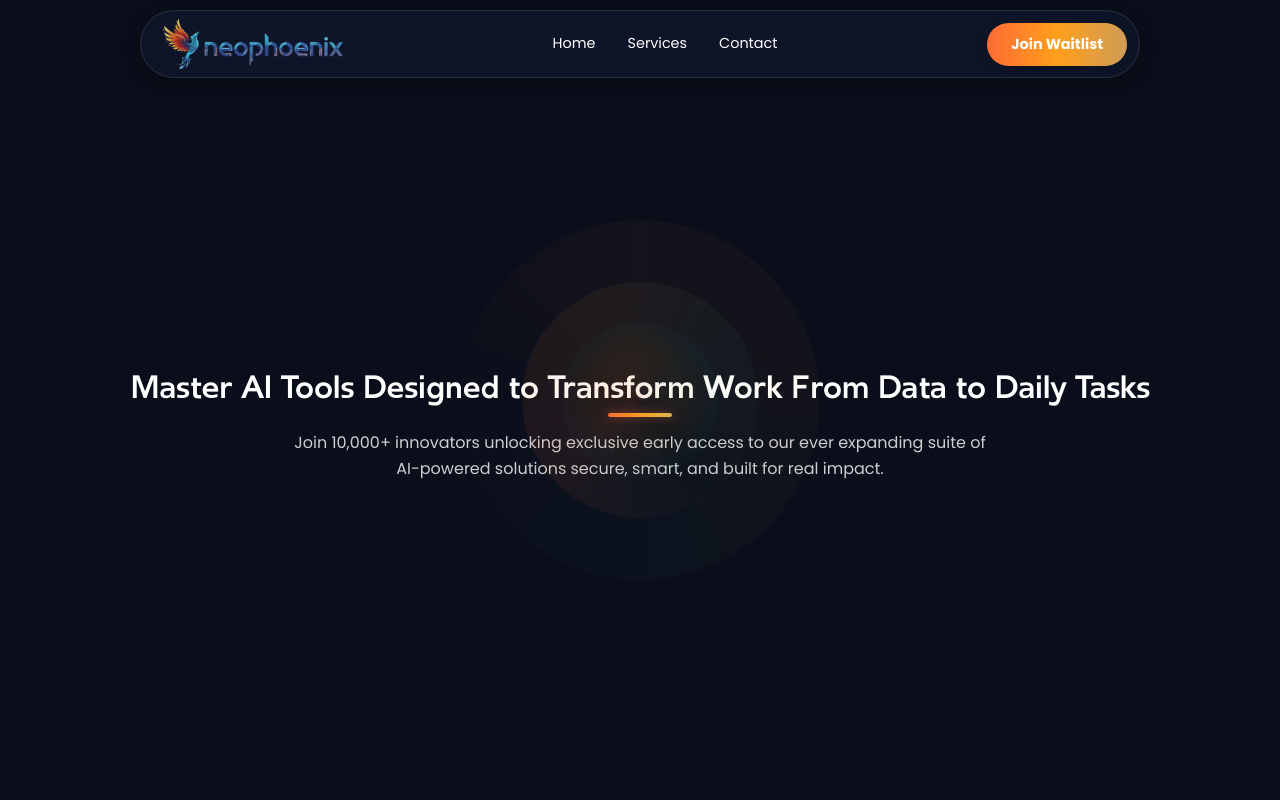
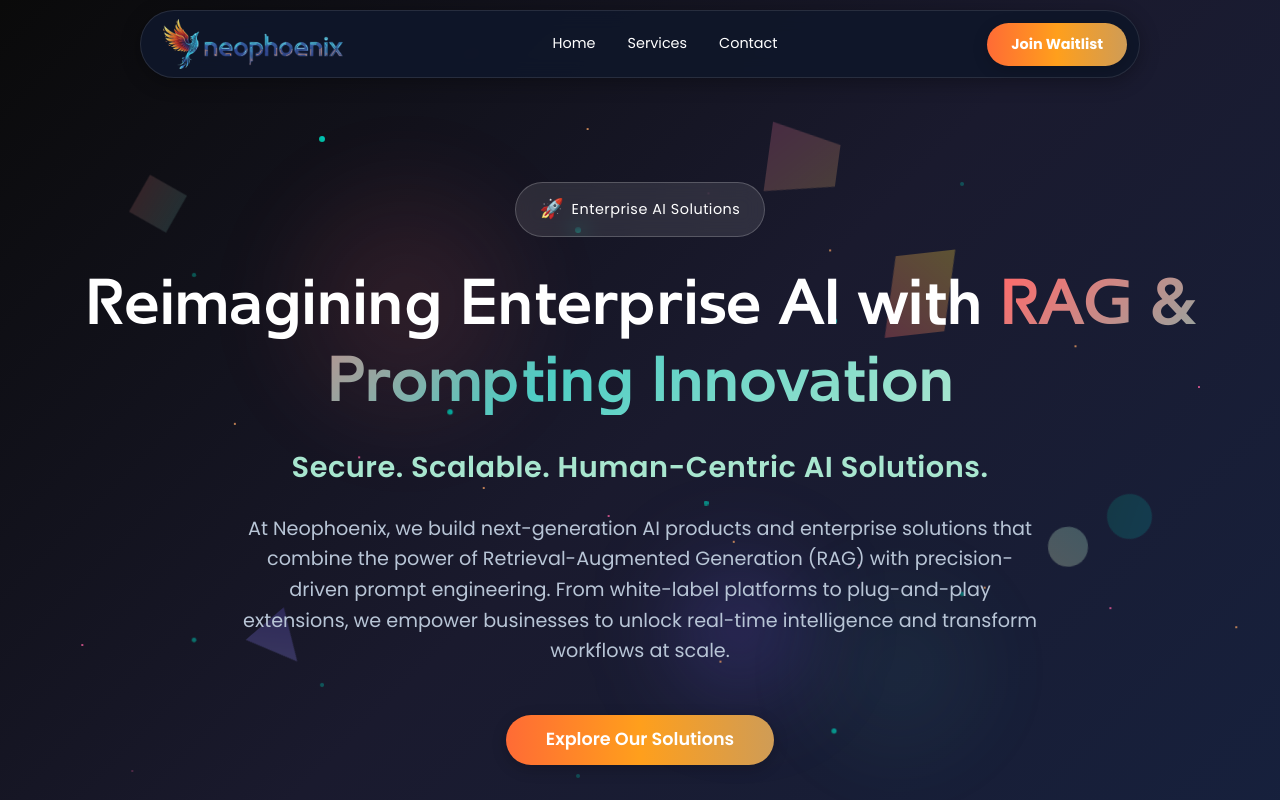
Before and after one commit to dhavalinventam/neophoenix-web, a Next.js app: page / in a window 1280 px wide. Shown: the top 800 px of the page. Built offline with nearby package versions, Linux system fonts and the light colour scheme.

Commit message:
update ui off the hero banner sec

```diff
--- a/src/components/pages/Landing/hero-section/HeroSection.module.scss
+++ b/src/components/pages/Landing/hero-section/HeroSection.module.scss
@@ -2,22 +2,19 @@
 @import '../../../../styles/mixins';
 
 .heroSection {
-  // background: $gradient-background;
   position: relative;
-  background: $bg-dark-primary; // Single solid background
+  background: linear-gradient(135deg, #0a0a0a 0%, #1a1a2e 50%, #16213e 100%);
   min-height: 100vh;
   display: flex;
   align-items: center;
-  flex-direction: column;
   justify-content: center;
   overflow: hidden;
   z-index: 1;
   font-family: $font-primary;
-  // cursor: none;
 }
 
-// Phoenix Rising Effect
-.phoenixRising {
+// Smart Background Animation
+.backgroundAnimation {
   position: absolute;
   top: 0;
   left: 0;
@@ -27,197 +24,357 @@
   z-index: 1;
 }
 
-.phoenixGlow {
+// Floating Geometric Shapes
+.floatingShapes {
   position: absolute;
-  top: 50%;
-  left: 50%;
-  transform: translate(-50%, -50%);
-  width: 150px;
-  height: 150px;
-  background: radial-gradient(circle,
-      $phoenix-orange-medium 0%,
-      $phoenix-gold-medium 40%,
-      $phoenix-cyan-medium 70%,
-      transparent 100%);
+  width: 100%;
+  height: 100%;
+}
+
+.shape {
+  position: absolute;
+  opacity: 0.1;
+  animation: floatShape 10s ease-in-out infinite;
+
+  &.shape1 {
+    top: 20%;
+    left: 10%;
+    width: 60px;
+    height: 60px;
+    background: linear-gradient(45deg, #ff6b6b, #4ecdc4);
+    clip-path: polygon(50% 0%, 100% 50%, 50% 100%, 0% 50%);
+  }
+
+  &.shape2 {
+    top: 60%;
+    right: 15%;
+    width: 40px;
+    height: 40px;
+    background: linear-gradient(45deg, #a8e6cf, #dcedc1);
     border-radius: 50%;
-  animation: phoenixGlow 8s $ease-in-out infinite;
+  }
 
-  @keyframes phoenixGlow {
-    0%, 100% {
-      opacity: 0.2;
-      transform: translate(-50%, -50%) scale(1);
+  &.shape3 {
+    top: 30%;
+    right: 25%;
+    width: 80px;
+    height: 80px;
+    background: linear-gradient(45deg, #ffd93d, #ff6b6b);
+    clip-path: polygon(25% 0%, 100% 0%, 75% 100%, 0% 100%);
   }
-    50% {
-      opacity: 0.5;
-      transform: translate(-50%, -50%) scale(1.1);
+
+  &.shape4 {
+    bottom: 25%;
+    left: 20%;
+    width: 50px;
+    height: 50px;
+    background: linear-gradient(45deg, #6c5ce7, #a29bfe);
+    clip-path: polygon(50% 0%, 0% 100%, 100% 100%);
   }
+
+  &.shape5 {
+    top: 15%;
+    left: 60%;
+    width: 70px;
+    height: 70px;
+    background: linear-gradient(45deg, #fd79a8, #fdcb6e);
+    clip-path: polygon(20% 0%, 80% 0%, 100% 100%, 0% 100%);
+  }
+
+  &.shape6 {
+    bottom: 40%;
+    right: 10%;
+    width: 45px;
+    height: 45px;
+    background: linear-gradient(45deg, #00b894, #00cec9);
+    border-radius: 50%;
   }
 }
 
-.phoenixTrail {
-  position: absolute;
-  top: 50%;
-  left: 50%;
-  transform: translate(-50%, -50%);
+@keyframes floatShape {
+  0%, 100% {
+    transform: translateY(0px) rotate(0deg);
+    opacity: 0.1;
+  }
+  50% {
+    transform: translateY(-20px) rotate(180deg);
+    opacity: 0.3;
+  }
 }
 
-.trailParticle {
+// Gradient Orbs
+.gradientOrbs {
+  position: absolute;
+  width: 100%;
+  height: 100%;
+}
+
+.orb {
+  position: absolute;
+  border-radius: 50%;
+  filter: blur(40px);
+  animation: orbFloat 15s ease-in-out infinite;
+
+  &.orb1 {
+    top: 20%;
+    left: 20%;
+    width: 300px;
+    height: 300px;
+    background: radial-gradient(circle, rgba(255, 107, 107, 0.3) 0%, transparent 70%);
+    animation-delay: 0s;
+  }
+
+  &.orb2 {
+    top: 60%;
+    right: 20%;
+    width: 250px;
+    height: 250px;
+    background: radial-gradient(circle, rgba(78, 205, 196, 0.3) 0%, transparent 70%);
+    animation-delay: 5s;
+  }
+
+  &.orb3 {
+    bottom: 20%;
+    left: 50%;
+    width: 200px;
+    height: 200px;
+    background: radial-gradient(circle, rgba(108, 92, 231, 0.3) 0%, transparent 70%);
+    animation-delay: 10s;
+  }
+}
+
+@keyframes orbFloat {
+  0%, 100% {
+    transform: translateY(0px) scale(1);
+    opacity: 0.3;
+  }
+  50% {
+    transform: translateY(-30px) scale(1.1);
+    opacity: 0.5;
+  }
+}
+
+// Neural Network Grid
+.neuralGrid {
+  position: absolute;
+  width: 100%;
+  height: 100%;
+}
+
+.gridNode {
+  position: absolute;
+  width: 4px;
+  height: 4px;
+  background: linear-gradient(45deg, #00b894, #00cec9);
+  border-radius: 50%;
+  animation: gridPulse 4s ease-in-out infinite;
+
+  &:nth-child(1) { top: 15%; left: 25%; }
+  &:nth-child(2) { top: 25%; left: 45%; }
+  &:nth-child(3) { top: 35%; left: 65%; }
+  &:nth-child(4) { top: 45%; left: 35%; }
+  &:nth-child(5) { top: 55%; left: 55%; }
+  &:nth-child(6) { top: 65%; left: 75%; }
+  &:nth-child(7) { top: 75%; left: 25%; }
+  &:nth-child(8) { top: 85%; left: 45%; }
+  &:nth-child(9) { top: 20%; left: 75%; }
+  &:nth-child(10) { top: 30%; left: 15%; }
+  &:nth-child(11) { top: 70%; left: 15%; }
+  &:nth-child(12) { top: 80%; left: 65%; }
+}
+
+@keyframes gridPulse {
+  0%, 100% {
+    opacity: 0.3;
+    transform: scale(1);
+  }
+  50% {
+    opacity: 1;
+    transform: scale(1.5);
+  }
+}
+
+// Particle System
+.particleSystem {
+  position: absolute;
+  width: 100%;
+  height: 100%;
+}
+
+.particle {
   position: absolute;
   width: 2px;
   height: 2px;
-  background: radial-gradient(circle, $primary-orange 0%, $primary-gold 50%, transparent 100%);
+  background: linear-gradient(45deg, #fdcb6e, #e17055);
   border-radius: 50%;
-  animation: trailRise 3s $ease-out infinite;
+  animation: particleFloat 8s linear infinite;
 
-  @keyframes trailRise {
+  &:nth-child(odd) {
+    background: linear-gradient(45deg, #fd79a8, #e84393);
+  }
+
+  // Position particles across the screen
+  &:nth-child(1) { left: 10%; animation-delay: 0s; }
+  &:nth-child(2) { left: 20%; animation-delay: 0.5s; }
+  &:nth-child(3) { left: 30%; animation-delay: 1s; }
+  &:nth-child(4) { left: 40%; animation-delay: 1.5s; }
+  &:nth-child(5) { left: 50%; animation-delay: 2s; }
+  &:nth-child(6) { left: 60%; animation-delay: 2.5s; }
+  &:nth-child(7) { left: 70%; animation-delay: 3s; }
+  &:nth-child(8) { left: 80%; animation-delay: 3.5s; }
+  &:nth-child(9) { left: 90%; animation-delay: 4s; }
+  &:nth-child(10) { left: 15%; animation-delay: 4.5s; }
+  &:nth-child(11) { left: 25%; animation-delay: 5s; }
+  &:nth-child(12) { left: 35%; animation-delay: 5.5s; }
+  &:nth-child(13) { left: 45%; animation-delay: 6s; }
+  &:nth-child(14) { left: 55%; animation-delay: 6.5s; }
+  &:nth-child(15) { left: 65%; animation-delay: 7s; }
+  &:nth-child(16) { left: 75%; animation-delay: 7.5s; }
+  &:nth-child(17) { left: 85%; animation-delay: 8s; }
+  &:nth-child(18) { left: 95%; animation-delay: 8.5s; }
+  &:nth-child(19) { left: 5%; animation-delay: 9s; }
+  &:nth-child(20) { left: 55%; animation-delay: 9.5s; }
+}
+
+@keyframes particleFloat {
   0% {
     opacity: 0;
-      transform: translateY(0) scale(0);
+    transform: translateY(100vh) translateX(0);
   }
-    20% {
+  10% {
     opacity: 1;
-      transform: translateY(-10px) scale(1);
+  }
+  90% {
+    opacity: 1;
   }
   100% {
     opacity: 0;
-      transform: translateY(-60px) scale(0);
-    }
+    transform: translateY(-100px) translateX(100px);
   }
 }
 
-// Fire Rings
-.fireRings {
-  position: absolute;
-  top: 50%;
-  left: 50%;
-  transform: translate(-50%, -50%);
+// Content Container
+.contentContainer {
+  position: relative;
+  z-index: 2;
   width: 100%;
-  height: 100%;
-  pointer-events: none;
-  z-index: 1;
+  text-align: center;
+  padding: 2rem 0;
 }
 
-.fireRing {
-  position: absolute;
-  top: 50%;
-  left: 50%;
-  transform: translate(-50%, -50%);
-  width: 300px;
-  height: 300px;
-  border: 1px solid transparent;
-  border-radius: 50%;
-  background: conic-gradient(from 0deg,
-      transparent 0deg,
-      $phoenix-orange-medium 90deg,
-      $phoenix-gold-medium 180deg,
-      $phoenix-cyan-medium 270deg,
-      transparent 360deg);
-  animation: fireRingExpand 10s $ease-out infinite;
+// Badge
+.badge {
+  display: inline-flex;
+  align-items: center;
+  gap: 0.5rem;
+  background: rgba(255, 255, 255, 0.1);
+  backdrop-filter: blur(10px);
+  border: 1px solid rgba(255, 255, 255, 0.2);
+  border-radius: 50px;
+  padding: 0.75rem 1.5rem;
+  margin-bottom: 2rem;
+  animation: fadeInUp 0.8s ease-out 0.2s both;
 
-  @keyframes fireRingExpand {
-    0% {
-      opacity: 0;
-      transform: translate(-50%, -50%) scale(0) rotate(0deg);
+  .badgeIcon {
+    font-size: 1.2rem;
   }
-    20% {
-      opacity: 0.5;
-      transform: translate(-50%, -50%) scale(0.6) rotate(90deg);
-    }
-    80% {
-      opacity: 0.2;
-      transform: translate(-50%, -50%) scale(1.2) rotate(270deg);
-    }
-    100% {
-      opacity: 0;
-      transform: translate(-50%, -50%) scale(1.5) rotate(360deg);
-    }
+
+  .badgeText {
+    color: #ffffff;
+    font-size: 0.9rem;
+    font-weight: 500;
+    letter-spacing: 0.5px;
   }
 }
 
 // Main Headline
 .headline {
   margin-bottom: 3rem;
-  animation: fadeInUp $duration-slower $ease-out 0.2s both;
+  opacity: 0;
+  transform: translateY(30px);
+  transition: all 0.8s ease-out;
+
+  &.visible {
+    opacity: 1;
+    transform: translateY(0);
+  }
 
   .title {
-    @include section-title-responsive;
+    font-size: clamp(2.5rem, 5vw, 4rem);
+    font-weight: 700;
+    color: #ffffff;
+    line-height: 1.2;
+    margin-bottom: 1.5rem;
+    letter-spacing: -0.02em;
+
+    .highlight {
+      background: linear-gradient(135deg, #ff6b6b, #4ecdc4, #a8e6cf);
+      -webkit-background-clip: text;
+      -webkit-text-fill-color: transparent;
+      background-clip: text;
+      position: relative;
+
+      &::after {
+        content: '';
+        position: absolute;
+        bottom: -5px;
+        left: 0;
+        width: 100%;
+        height: 3px;
+        background: linear-gradient(135deg, #ff6b6b, #4ecdc4);
+        border-radius: 2px;
+      }
+    }
+  }
+
+  .subtitle {
+    font-size: clamp(1.2rem, 2.5vw, 1.8rem);
+    color: #a8e6cf;
+    font-weight: 600;
+    margin-bottom: 1.5rem;
+    letter-spacing: 0.5px;
   }
 
   .description {
-    @include section-subtitle-responsive;
+    font-size: clamp(1rem, 2vw, 1.2rem);
+    color: #b8c5d6;
+    line-height: 1.6;
+    max-width: 800px;
+    margin: 0 auto;
+    font-weight: 400;
   }
 }
 
-// Email Subscription Section
-.subscriptionCard {
-  position: relative;
-  z-index: 1;
-  background: $glass-bg-medium;
-  backdrop-filter: blur(15px);
-  border: 1px solid $glass-border-medium;
-  border-radius: 25px;
-  padding: 2.5rem;
-  margin-bottom: 3rem;
-  animation: fadeInUp $duration-slower $ease-out 0.4s both;
+// CTA Section
+.ctaSection {
+  margin-bottom: 4rem;
+  opacity: 0;
+  transform: translateY(30px);
+  transition: all 0.8s ease-out 0.4s;
+  display: flex;
+  justify-content: center;
+  align-items: center;
 
-  .subscriptionTitle {
-    color: $text-white;
-    font-size: $font-size-2xl;
-    font-weight: $font-weight-bold;
-    margin-bottom: 0.5rem;
+  &.visible {
+    opacity: 1;
+    transform: translateY(0);
   }
 
-  .subscriptionSubtitle {
-    color: $text-gray-light;
-    font-size: $font-size-lg;
-    margin-bottom: 2rem;
+  .exploreButton {
+    padding: 1rem 2.5rem;
+    font-size: 1.1rem;
+    font-weight: 600;
+    border-radius: 50px;
+    transition: all 0.3s ease;
+
+    &:hover {
+      transform: translateY(-2px);
+      box-shadow: 0 10px 30px rgba(255, 107, 107, 0.3);
+    }
   }
 }
 
-.emailForm {
-  display: flex;
-  gap: 1rem;
-  max-width: 500px;
-  margin: 0 auto 1.5rem;
-  flex-wrap: wrap;
 
-  @media (max-width: 768px) {
-    flex-direction: column;
-  }
-}
-
-.emailInput {
-  flex: 1;
-  padding: 0.6rem 1.5rem;
-  border: 1px solid $glass-border-light;
-  border-radius: 50px;
-  background: $glass-bg-light;
-  color: $text-white;
-  font-size: $font-size-base;
-  transition: all $duration-normal $ease-out;
-
-  &::placeholder {
-    color: $text-gray-light;
-  }
-
-  &:focus {
-    outline: none;
-    border-color: $primary-orange; // Use new orange color
-    background: rgba(255, 255, 255, 0.15);
-    box-shadow: $shadow-glow-orange; // Use new orange glow
-  }
-}
-
-.disclaimer {
-  color: $text-gray-light;
-  font-size: $font-size-sm;
-
-  .sparkle {
-    animation: sparkle 2s $ease-in-out infinite;
-    display: inline-block;
-    margin-right: 0.5rem;
-  }
-}
 
 // Animations
 @keyframes fadeInUp {
@@ -231,43 +388,56 @@
   }
 }
 
-@keyframes sparkle {
-  0%, 100% {
-    transform: scale(1) rotate(0deg);
-    opacity: 1;
+// Responsive Design
+@media (max-width: 768px) {
+  .heroSection {
+    padding: 2rem 1rem;
   }
-  50% {
-    transform: scale(1.1) rotate(180deg);
-    opacity: 0.8;
+
+  .headline {
+    margin-bottom: 2rem;
+
+    .title {
+      font-size: 2rem;
+      margin-bottom: 1rem;
+    }
+
+    .subtitle {
+      font-size: 1.1rem;
+    }
+
+    .description {
+      font-size: 0.95rem;
     }
   }
 
-// Responsive Design
-@media (max-width: 768px) {
-  .headline {
-    margin-bottom: 2rem;
+  .ctaSection {
+    margin-bottom: 3rem;
+  }
+
+  .badge {
+    padding: 0.5rem 1rem;
+
+    .badgeText {
+      font-size: 0.8rem;
+    }
+  }
+}
+
+@media (max-width: 480px) {
+  .heroSection {
+    padding: 1rem 0.5rem;
   }
 
   .headline .title {
-    font-size: 1.5rem;
-    margin-bottom: 1rem;
+    font-size: 1.8rem;
+  }
+
+  .headline .subtitle {
+    font-size: 1rem;
   }
 
   .headline .description {
-    font-size: 14px;
-  }
-
-  .subscriptionCard {
-    padding: 2rem 1.5rem;
-    margin-bottom: 2rem;
-  }
-
-  .subscriptionCard .subscriptionTitle {
-    font-size: 1.5rem;
-  }
-
-  .emailInput {
-    padding: 8px 20px;
-    font-size: $font-size-sm;
+    font-size: 0.9rem;
   }
 }
--- a/src/components/pages/Landing/hero-section/index.tsx
+++ b/src/components/pages/Landing/hero-section/index.tsx
@@ -1,61 +1,102 @@
 'use client';
 
-import React, { useState } from 'react';
+import React, { useState, useEffect } from 'react';
 import styles from './HeroSection.module.scss';
 import Button from '@/components/ui/button';
 
 const HeroSection = () => {
-  const [email, setEmail] = useState('');
+  const [isVisible, setIsVisible] = useState(false);
 
-  const handleEmailSubmit = (e: React.FormEvent) => {
-    e.preventDefault();
-    // Handle email subscription logic here
-    console.log('Email submitted:', email);
-  };
+  useEffect(() => {
+    setIsVisible(true);
+  }, []);
 
   return (
     <>
       <section className={`${styles.heroSection} hero`}>
-        {/* Phoenix Rising Effect */}
-        <div className={styles.phoenixRising}>
-          <div className={styles.phoenixGlow} />
-          <div className={styles.phoenixTrail}>
-            {[...Array(8)].map((_, i) => (
+        {/* Smart Background Animation */}
+        <div className={styles.backgroundAnimation}>
+          {/* Floating Geometric Shapes */}
+          <div className={styles.floatingShapes}>
+            {[...Array(6)].map((_, i) => (
               <div
                 key={i}
-                className={styles.trailParticle}
+                className={`${styles.shape} ${styles[`shape${i + 1}`]}`}
+                style={{
+                  animationDelay: `${i * 0.5}s`,
+                  animationDuration: `${8 + i * 2}s`,
+                }}
+              />
+            ))}
+          </div>
+
+          {/* Gradient Orbs */}
+          <div className={styles.gradientOrbs}>
+            <div className={`${styles.orb} ${styles.orb1}`} />
+            <div className={`${styles.orb} ${styles.orb2}`} />
+            <div className={`${styles.orb} ${styles.orb3}`} />
+          </div>
+
+          {/* Neural Network Grid */}
+          <div className={styles.neuralGrid}>
+            {[...Array(12)].map((_, i) => (
+              <div
+                key={i}
+                className={styles.gridNode}
+                style={{
+                  animationDelay: `${i * 0.3}s`,
+                }}
+              />
+            ))}
+          </div>
+
+          {/* Particle System */}
+          <div className={styles.particleSystem}>
+            {[...Array(20)].map((_, i) => (
+              <div
+                key={i}
+                className={styles.particle}
                 style={{
                   animationDelay: `${i * 0.2}s`,
+                  animationDuration: `${6 + i * 0.5}s`,
                 }}
               />
             ))}
           </div>
         </div>
 
-        {/* Fire Rings */}
-        <div className={styles.fireRings}>
-          {[...Array(2)].map((_, i) => (
-            <div
-              key={i}
-              className={styles.fireRing}
-              style={{
-                animationDelay: `${i * 3}s`,
-                animationDuration: `${8 + i * 2}s`,
-              }}
-            />
-          ))}
-        </div>
+        {/* Content Container */}
+        <div className={styles.contentContainer}>
+          <div className="container">
+            {/* Main Headline */}
+            <div className={`${styles.headline} ${isVisible ? styles.visible : ''}`}>
+              <div className={styles.badge}>
+                <span className={styles.badgeIcon}>🚀</span>
+                <span className={styles.badgeText}>Enterprise AI Solutions</span>
+              </div>
 
-        <div className="container text-center">
-          {/* Main Headline */}
-          <div className={styles.headline}>
-            <h1 className={styles.title}>
-              Master AI Tools Designed to Transform Work From Data to Daily Tasks
-            </h1>
-            <p className={styles.description}>
-              Join 10,000+ innovators unlocking exclusive early access to our ever expanding suite
-              of AI-powered solutions secure, smart, and built for real impact.
-            </p>
+              <h1 className={styles.title}>
+                Reimagining Enterprise AI with{' '}
+                <span className={styles.highlight}>RAG & Prompting Innovation</span>
+              </h1>
+
+              <p className={styles.subtitle}>
+                Secure. Scalable. Human-Centric AI Solutions.
+              </p>
+
+              <p className={styles.description}>
+                At Neophoenix, we build next-generation AI products and enterprise solutions that combine the power of Retrieval-Augmented Generation (RAG) with precision-driven prompt engineering. From white-label platforms to plug-and-play extensions, we empower businesses to unlock real-time intelligence and transform workflows at scale.
+              </p>
+            </div>
+
+            {/* CTA Section */}
+            <div className={`${styles.ctaSection} ${isVisible ? styles.visible : ''}`}>
+              <Button
+                variant="filled"
+                label="Explore Our Solutions"
+                className={styles.exploreButton}
+              />
+            </div>
           </div>
         </div>
       </section>
--- a/src/components/ui/button/index.tsx
+++ b/src/components/ui/button/index.tsx
@@ -7,8 +7,9 @@ type Props = ButtonHTMLAttributes<HTMLButtonElement> & {
   variant?: 'filled' | 'outline' | 'secondary';
 };
 
-export default function Button({ label, variant = 'filled', ...props }: Props) {
+export default function Button({ label, variant = 'filled', className, ...props }: Props) {
   const getButtonClass = () => {
+    const baseClass = (() => {
       switch (variant) {
         case 'outline':
           return styles.btnOutline;
@@ -17,6 +18,9 @@ export default function Button({ label, variant = 'filled', ...props }: Props) {
         default:
           return styles.btnFill;
       }
+    })();
+
+    return className ? `${baseClass} ${className}` : baseClass;
   };
 
   return (
```
Lines whose indentation alone changed are shown as unchanged.
